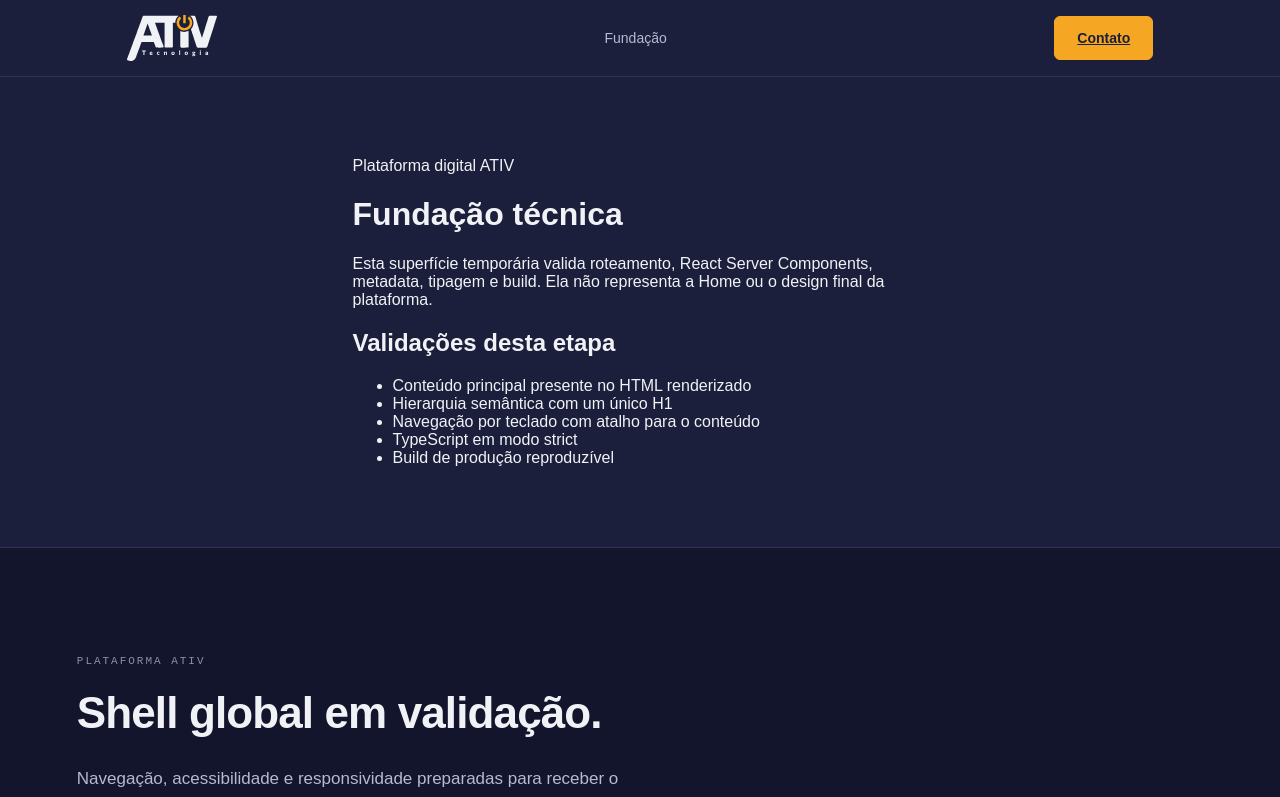
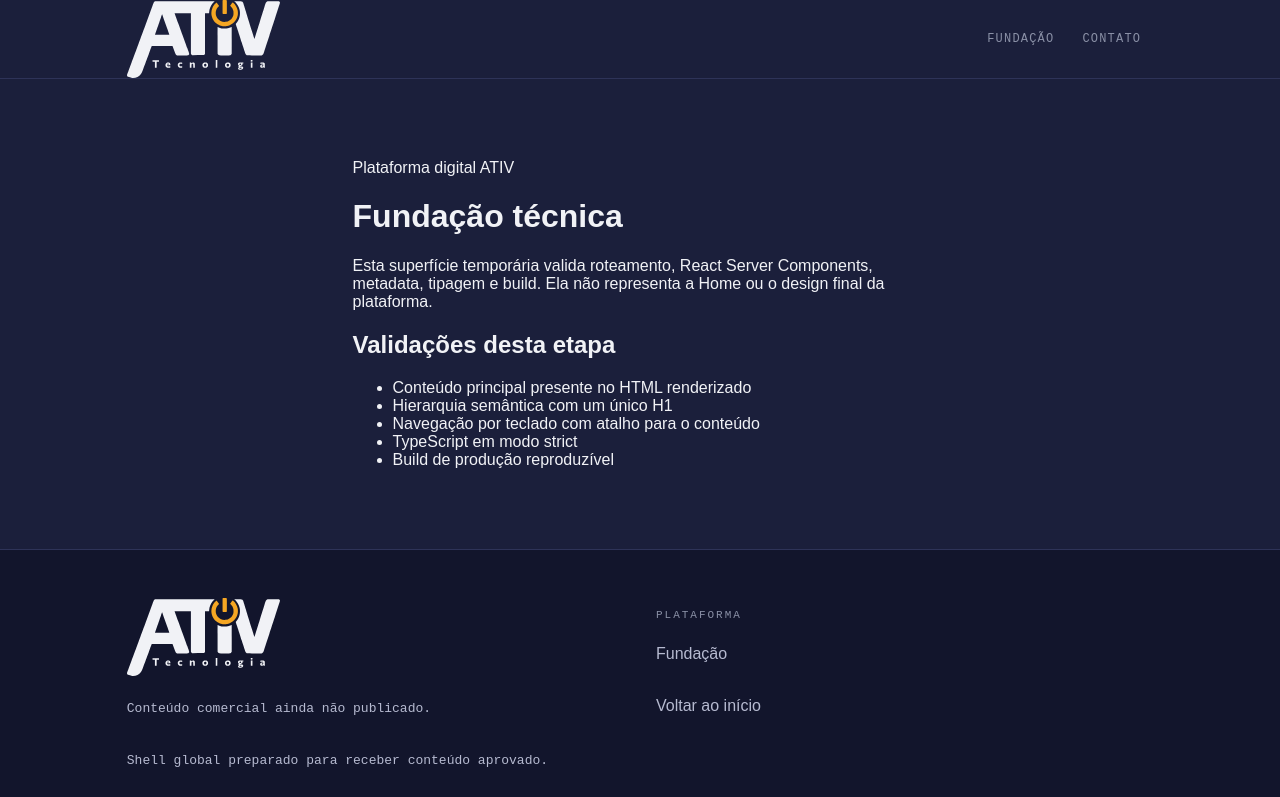
Before and after one commit to audiorobson/ATIV_SITES_01_ATIV, a Next.js app in the folder apps/web/: page / in a window 1280 px wide. Shown: the top 797 px of the page. Built offline with nearby package versions, Linux system fonts and the light colour scheme; no server answers.

Commit message:
feat: connect UI chrome to site shell

```diff
--- a/apps/web/src/app/globals.css
+++ b/apps/web/src/app/globals.css
@@ -121,3 +121,8 @@ main {
     flex-direction: column;
   }
 }
+
+.ativ-topo__barra,
+.ativ-rodape > .ativ-container {
+  padding-inline: var(--ativ-grade-margem);
+}
--- a/apps/web/src/components/site-footer.tsx
+++ b/apps/web/src/components/site-footer.tsx
@@ -2,26 +2,34 @@ import { SiteLogo } from "./site-logo";
 
 export function SiteFooter() {
   return (
-    <footer className="site-footer" id="contato">
-      <div className="ativ-container ativ-pilha ativ-pilha--6">
-        <div className="site-footer__lead ativ-pilha ativ-pilha--3">
-          <p className="ativ-rotulo">Plataforma ATIV</p>
-          <h2 className="ativ-titulo-secao">Shell global em validação.</h2>
-          <p className="ativ-texto ativ-medida">
-            Navegação, acessibilidade e responsividade preparadas para receber o
-            conteúdo aprovado.
-          </p>
-        </div>
-        <div className="site-footer__base">
+    <footer className="ativ-rodape" id="contato">
+      <div className="ativ-container">
+        <div className="ativ-rodape__grade">
+          <div className="ativ-rodape__marca ativ-pilha ativ-pilha--3">
             <a
-            className="site-brand"
+              className="ativ-topo__marca"
               href="#inicio"
               aria-label="ATIV — voltar ao início"
             >
-            <SiteLogo className="site-brand__logo" />
+              <SiteLogo />
             </a>
             <p className="ativ-dado">Conteúdo comercial ainda não publicado.</p>
           </div>
+          <nav aria-label="Navegação do rodapé">
+            <p className="ativ-rotulo">Plataforma</p>
+            <ul className="ativ-rodape__lista">
+              <li>
+                <a href="#conteudo-principal">Fundação</a>
+              </li>
+              <li>
+                <a href="#inicio">Voltar ao início</a>
+              </li>
+            </ul>
+          </nav>
+        </div>
+        <p className="ativ-rodape__nota ativ-dado">
+          Shell global preparado para receber conteúdo aprovado.
+        </p>
       </div>
     </footer>
   );
--- a/apps/web/src/components/site-header.tsx
+++ b/apps/web/src/components/site-header.tsx
@@ -2,30 +2,49 @@ import { SiteLogo } from "./site-logo";
 
 const navigation = [
   { href: "#conteudo-principal", label: "Fundação" },
+  { href: "#contato", label: "Contato" },
 ] as const;
+
+function NavigationItems() {
+  return navigation.map((item) => (
+    <li key={item.href}>
+      <a href={item.href}>{item.label}</a>
+    </li>
+  ));
+}
 
 export function SiteHeader() {
   return (
-    <header className="site-header">
-      <div className="ativ-container site-header__inner">
-        <a className="site-brand" href="#inicio" aria-label="ATIV — início">
-          <SiteLogo className="site-brand__logo" />
+    <header className="ativ-topo">
+      <div className="ativ-topo__barra ativ-container">
+        <a
+          className="ativ-topo__marca"
+          href="#inicio"
+          aria-label="ATIV — início"
+        >
+          <SiteLogo />
+          <SiteLogo variant="symbol" />
         </a>
         <nav aria-label="Navegação principal">
-          <ul className="site-navigation">
-            {navigation.map((item) => (
-              <li key={item.href}>
-                <a href={item.href}>{item.label}</a>
-              </li>
-            ))}
+          <ul className="ativ-nav ativ-nav--inline">
+            <NavigationItems />
           </ul>
         </nav>
-        <a
-          className="ativ-btn ativ-btn--primario site-header__cta"
-          href="#contato"
-        >
-          Contato
-        </a>
+        <details className="ativ-menu">
+          <summary>
+            <span className="ativ-somente-leitura">Abrir ou fechar o menu</span>
+            <span className="ativ-menu__tracos" aria-hidden="true">
+              <span className="ativ-menu__traco" />
+              <span className="ativ-menu__traco" />
+              <span className="ativ-menu__traco" />
+            </span>
+          </summary>
+          <nav className="ativ-menu__painel" aria-label="Navegação condensada">
+            <ul className="ativ-nav">
+              <NavigationItems />
+            </ul>
+          </nav>
+        </details>
       </div>
     </header>
   );
--- a/apps/web/src/components/site-logo.tsx
+++ b/apps/web/src/components/site-logo.tsx
@@ -2,19 +2,26 @@ import Image from "next/image";
 
 type SiteLogoProps = Readonly<{
   className?: string;
+  variant?: "lockup" | "symbol";
 }>;
 
-export function SiteLogo({ className }: SiteLogoProps) {
+export function SiteLogo({ className, variant = "lockup" }: SiteLogoProps) {
+  const symbol = variant === "symbol";
+
   return (
     <Image
-      alt="ATIV Tecnologia"
-      className={["ativ-logo", "ativ-logo--completo", className]
+      alt={symbol ? "ATIV" : "ATIV Tecnologia"}
+      className={[
+        "ativ-logo",
+        symbol ? "ativ-logo--simbolo" : "ativ-logo--completo",
+        className,
+      ]
         .filter(Boolean)
         .join(" ")}
       decoding="async"
-      height="78"
-      src="/brand/logo-2t-claro.svg"
-      width="153"
+      height={symbol ? 36 : 78}
+      src={symbol ? "/brand/icon-claro.svg" : "/brand/logo-2t-claro.svg"}
+      width={symbol ? 36 : 153}
     />
   );
 }
```
Also changed, not shown: apps/web/public/brand/icon-claro.svg (added). Lines whose indentation alone changed are shown as unchanged.
